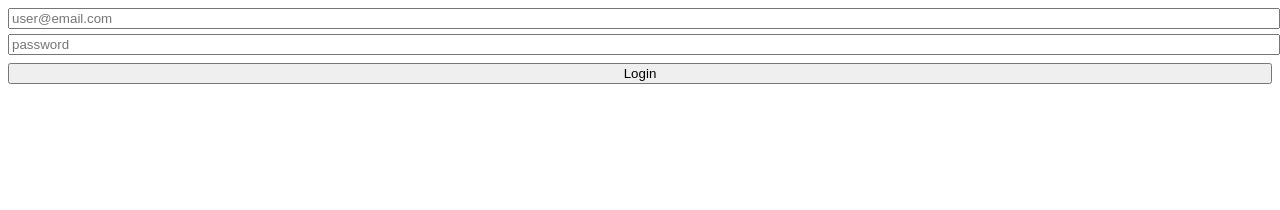
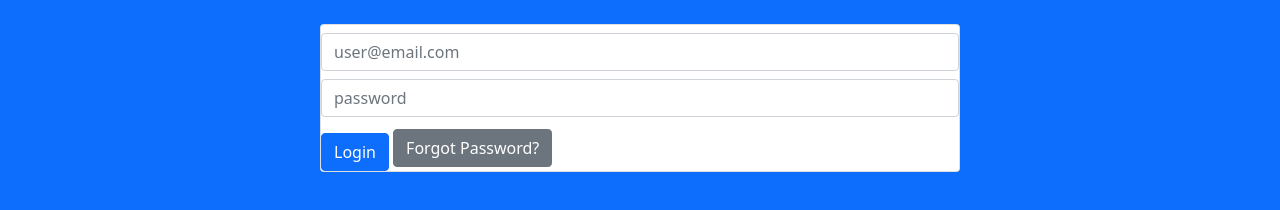
Before and after one commit to HalfMoon7342/Web-Programming, a plain HTML site: page index.html in a window 1280 px wide. Drawn offline with nearby package versions, Linux system fonts and the light colour scheme.

Commit message:
added Flexbox

```diff
--- a/index.html
+++ b/index.html
@@ -5,13 +5,20 @@
     <meta http-equiv="X-UA-Compatible" content="IE=edge">
     <meta name="viewport" content="width=device-width", initial-scale="1.0">
     <title>Login</title>
-        <link href="https://cdn.jsdelivr.net/npm/bootstrap@5.2.0/dist/css/bootstrap.min.css" rel="stylesb">
+    <link href="https://cdn.jsdelivr.net/npm/bootstrap@5.1.3/dist/css/bootstrap.min.css" rel="stylesheet" integrity="sha384-1BmE4kWBq78iYhFldvKuhfTAU6auU8tT94WrHftjDbrCEXSU1oBoqyl2QvZ6jIW3" crossorigin="anonymous">
 </head>
-    <body>
-        <form>
-            <input style="width:100%;" placeholder="user@email.com" type="email" />
-            <input style="width:100%; margin-top:5px;" placeholder="password" type="password" />
-            <button style="width:100%; margin-top:8px;">Login</button>
+<body class="bg-primary">
+    <div class="col-12 mt-4 d-flex justify-content-center">
+        <form class="col-12 col-md-6 card">
+            <div>
+                <input id="txtUsername" class="form-control mt-2" placeholder="user@email.com" type="email" />
+                <input id="txtPassword" class="form-control mt-2" placeholder="password" type="password" />
+                <button id="btnLogin" class="btn btn-primary mt-3">Login</button>
+                <button id="btnForgotPassword" class="btn btn-secondary mt-2 ml-1 mr-1">Forgot Password?</button>
+            </div>
         </form>
+    </div>
+    <script src="https://code.jquery.com/jquery-3.6.0.min.js" integrity="sha256-/xUj+3OJU5yExlq6GSYGSHk7tPXikynS7ogEvDej/m4=" crossorigin="anonymous"></script>
+    <script src="https://cdn.jsdelivr.net/npm/bootstrap@5.1.3/dist/js/bootstrap.bundle.min.js" integrity="sha384-ka7Sk0Gln4gmtz2MlQnikT1wXgYsOg+OMhuP+IlRH9sENBO0LRn5q+8nbTov4+1p" crossorigin="anonymous"></script>
 </body>
 </html>
```
Lines whose indentation alone changed are shown as unchanged.
